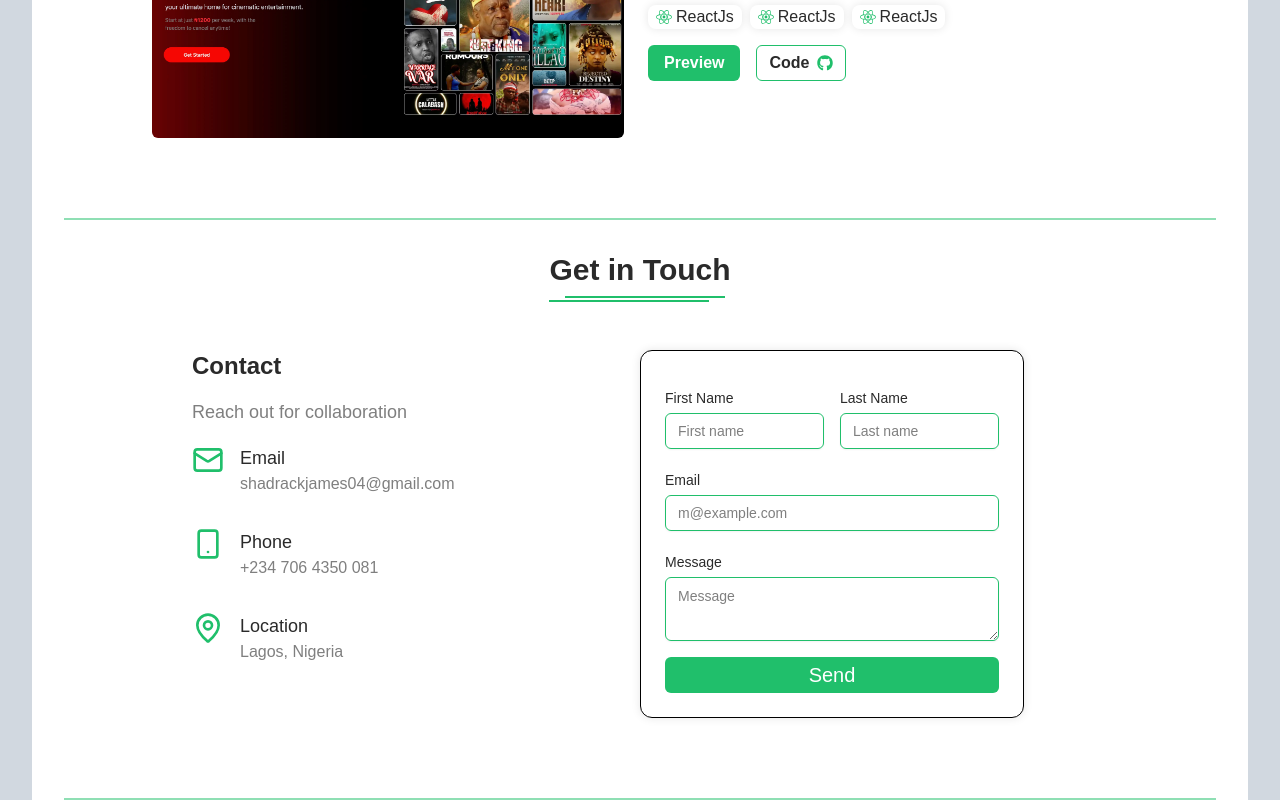
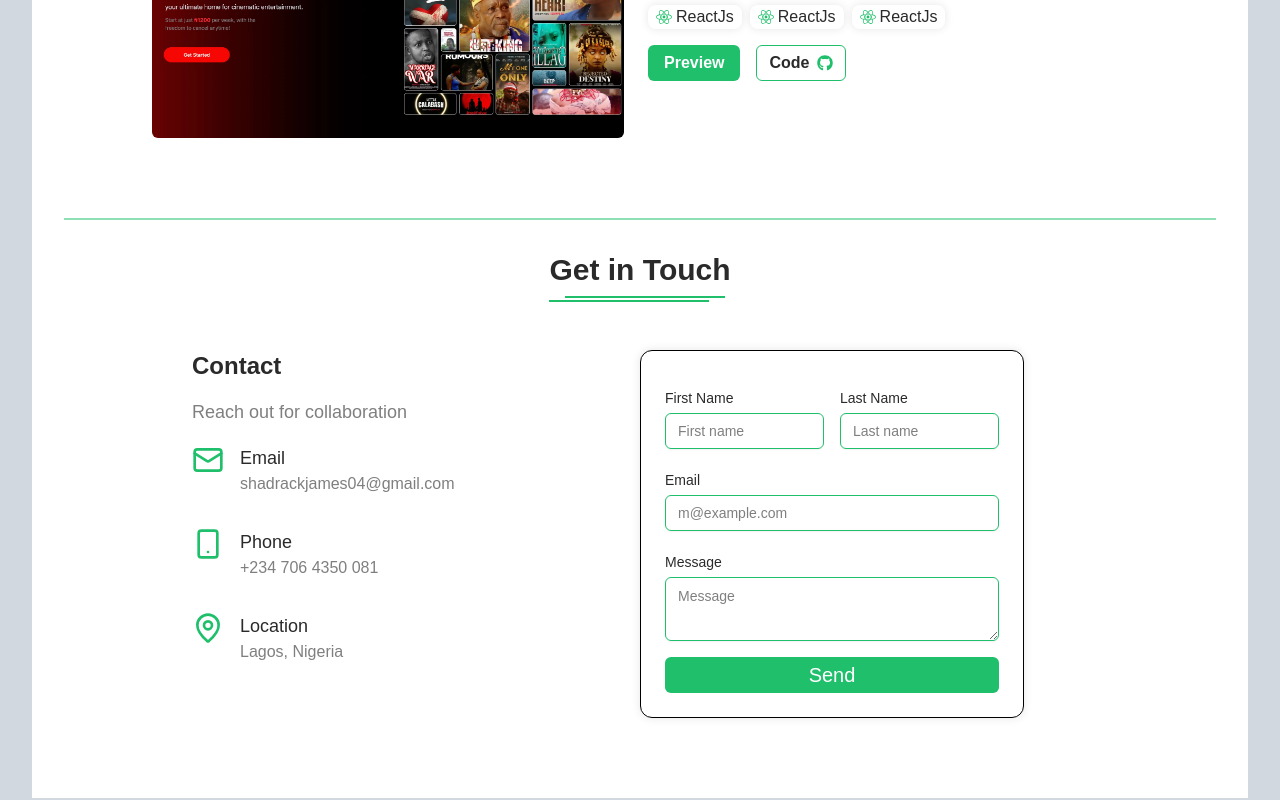
Before and after one commit to Shadrack04/my-portfolio, a Next.js app: page / in a window 1280 px wide. Shown: the part 4646-5446 px from the top of the page. Built offline with nearby package versions, Linux system fonts and the light colour scheme.

Commit message:
align first name and last name input fields

```diff
--- a/components/contact/contact-form.tsx
+++ b/components/contact/contact-form.tsx
@@ -39,12 +39,12 @@ export default function ContactForm() {
         <Form {...form}>
           <form onSubmit={form.handleSubmit(handleSubmit)}>
             <div className="my-4 flex flex-col gap-6">
-              <div className=" flex items-center gap-4">
+              <div className=" flex items-start gap-4">
                 <FormField
                   control={form.control}
                   name="firstName"
                   render={({ field }) => (
-                    <FormItem>
+                    <FormItem className=" flex-1">
                       <FormLabel className=" text-primary-text">
                         First Name
                       </FormLabel>
@@ -65,7 +65,7 @@ export default function ContactForm() {
                   control={form.control}
                   name="lastName"
                   render={({ field }) => (
-                    <FormItem>
+                    <FormItem className=" flex-1">
                       <FormLabel className=" text-primary-text">
                         Last Name
                       </FormLabel>
--- a/components/contact/contact.tsx
+++ b/components/contact/contact.tsx
@@ -4,7 +4,7 @@ import ContactForm from "./contact-form";
 
 export default function Contact() {
   return (
-    <div className="costume-padding py-8 border-b-2 border-primary-color/50 pb-20">
+    <div className="costume-padding py-8 pb-20">
       <div className=" flex flex-col items-center mb-4">
         <h2 className=" text-3xl font-bold text-primary-text mb-8">
           Get in Touch
```
